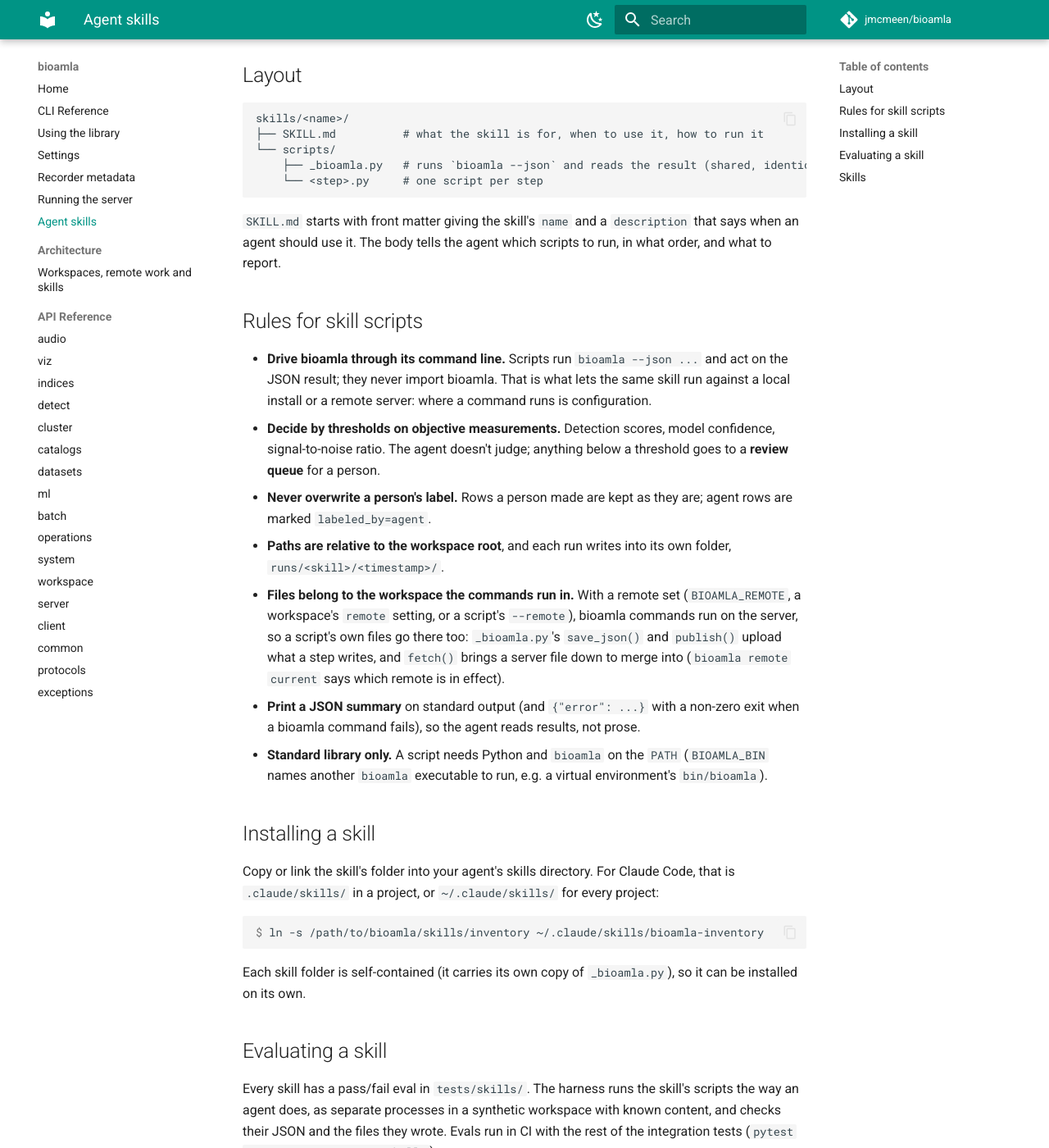
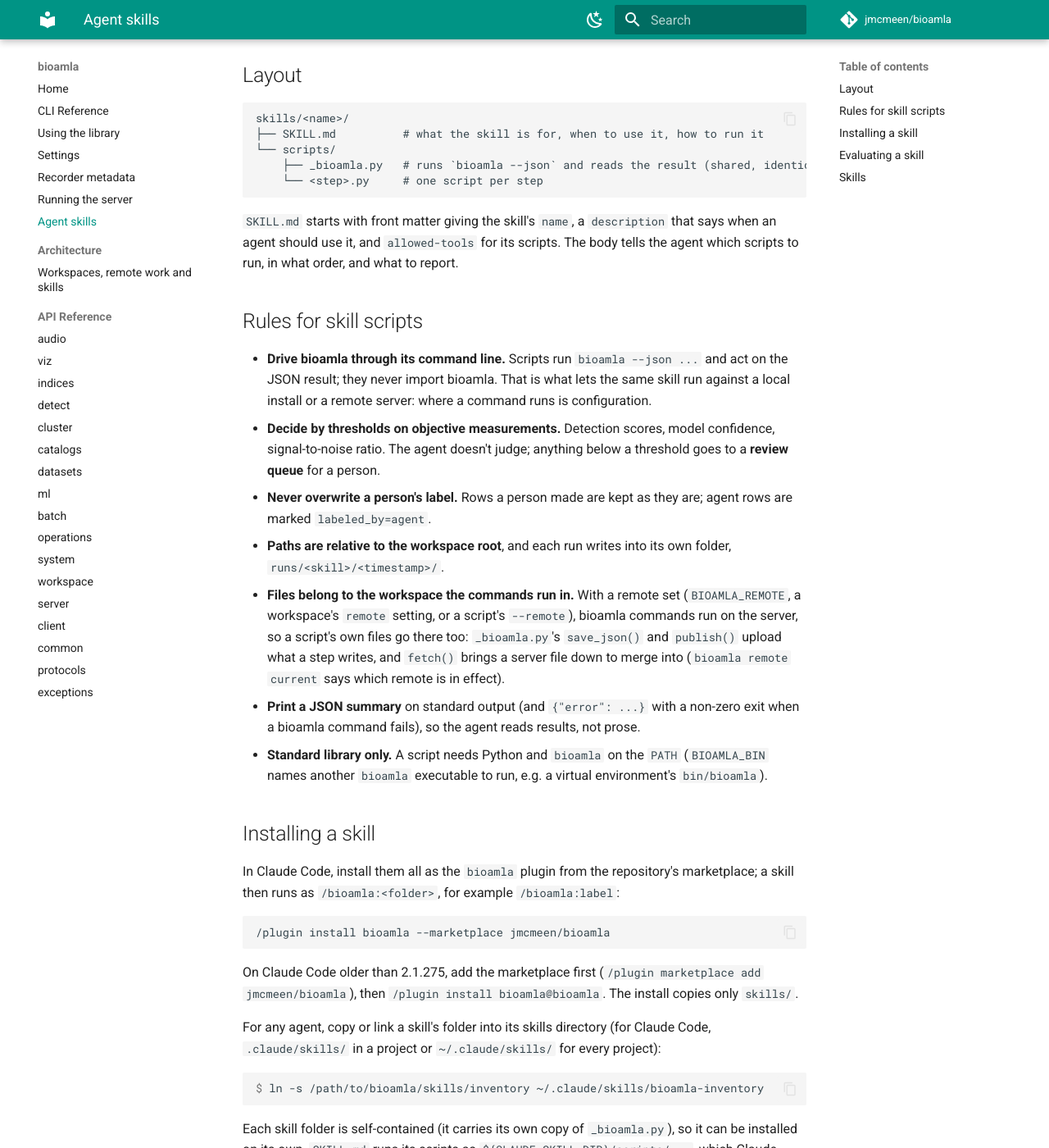
Before and after one commit to jmcmeen/bioamla, an MkDocs documentation site: the page built from docs/skills.md, in a window 1280 px wide and 1400 px high, scrolled down 197 px. Shown: the whole window at 82% size. Built offline with MkDocs 1.6.1 and Material for MkDocs 9.7.7, drawn with Linux system fonts in a browser that asks for light colours; comment, search, counter and statistics services are not loaded; some of the changed text lies outside the part shown.

Commit message:
Install the agent skills as a Claude Code plugin
Installing a skill meant cloning the repo and copying or linking its
folder. A plugin marketplace lets Claude Code users install them all by
name: /plugin install bioamla --marketplace jmcmeen/bioamla, then
/bioamla:inventory, /bioamla:label and /bioamla:label-qa.

- .claude-plugin/marketplace.json: one plugin, bioamla, sourced from
  ./skills with "skills": ["./"], so every skill folder is found and an
  install copies only skills/ (~130 KB, not the 5.6 MB repo)
- SKILL.md files run their scripts as ${CLAUDE_SKILL_DIR}/scripts/...
  instead of <this skill>/ and <skill>/ placeholders, and allow them in
  allowed-tools
- docs/skills.md and the README give the plugin install, keep copy or
  link for other agents, and the README now lists label-qa too
- tests: no SKILL.md uses a placeholder path, and the marketplace's one
  plugin is the skills folder

Fixes #351

````diff
--- a/docs/skills.md
+++ b/docs/skills.md
@@ -14,8 +14,8 @@
     └── <step>.py     # one script per step
 ```
 
-`SKILL.md` starts with front matter giving the skill's `name` and a `description` that
-says when an agent should use it. The body tells the agent which scripts to run, in what
+`SKILL.md` starts with front matter giving the skill's `name`, a `description` that
+says when an agent should use it, and `allowed-tools` for its scripts. The body tells the agent which scripts to run, in what
 order, and what to report.
 
 ## Rules for skill scripts
@@ -43,15 +43,27 @@
 
 ## Installing a skill
 
-Copy or link the skill's folder into your agent's skills directory. For Claude Code,
-that is `.claude/skills/` in a project, or `~/.claude/skills/` for every project:
+In Claude Code, install them all as the `bioamla` plugin from the repository's
+marketplace; a skill then runs as `/bioamla:<folder>`, for example `/bioamla:label`:
+
+```
+/plugin install bioamla --marketplace jmcmeen/bioamla
+```
+
+On Claude Code older than 2.1.275, add the marketplace first
+(`/plugin marketplace add jmcmeen/bioamla`), then `/plugin install bioamla@bioamla`.
+The install copies only `skills/`.
+
+For any agent, copy or link a skill's folder into its skills directory (for Claude
+Code, `.claude/skills/` in a project or `~/.claude/skills/` for every project):
 
 ```console
 $ ln -s /path/to/bioamla/skills/inventory ~/.claude/skills/bioamla-inventory
 ```
 
 Each skill folder is self-contained (it carries its own copy of `_bioamla.py`), so it can
-be installed on its own.
+be installed on its own. `SKILL.md` runs its scripts as `${CLAUDE_SKILL_DIR}/scripts/...`,
+which Claude Code fills in either way, and allows them in `allowed-tools`.
 
 ## Evaluating a skill
 
````
Also changed, not shown: CHANGELOG.md (+9 -0 lines), README.md (+4 -2 lines), skills/inventory/SKILL.md (+5 -1 lines), skills/label-qa/SKILL.md (+7 -3 lines), skills/label/SKILL.md (+9 -5 lines), 2 other files.
